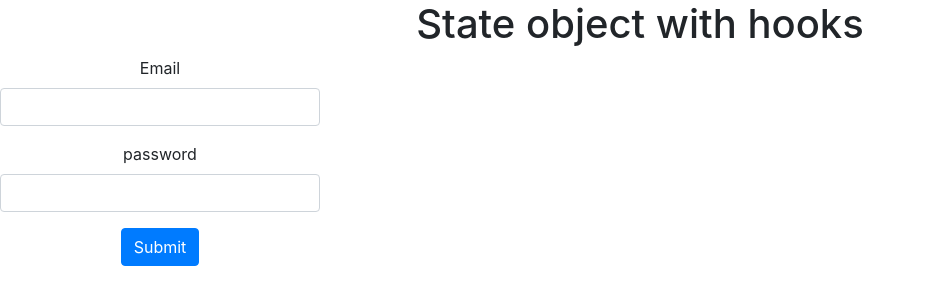
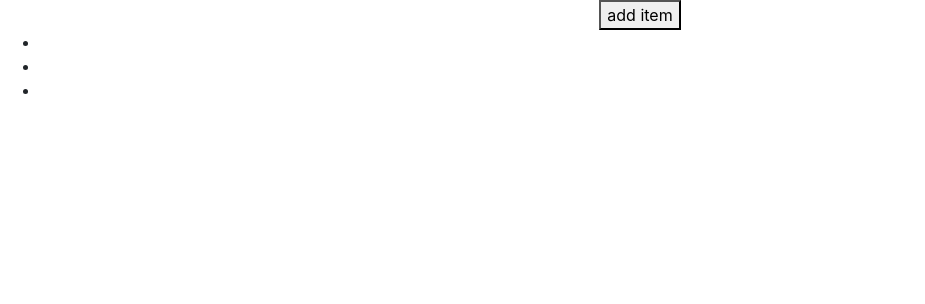
Before and after one commit to kiarieking/hello-world-react, a React (Create React App) app: page / in a window 1280 px wide. Shown: the top 304 px of the page, without its empty margins (0-925 px from the left). Built offline with nearby package versions, Linux system fonts and the light colour scheme.

Commit message:
hook with state array

```diff
--- a/src/App.js
+++ b/src/App.js
@@ -2,6 +2,7 @@
 import './App.css';
 
 import CounterHook from './Hooks/CounterHook';
+import HookArray from './Hooks/HookArray';
 import HookCounter from './Hooks/HookCounter';
 import HookPrevState from './Hooks/HookPrevState';
 import HooksStateObject from './Hooks/HooksStateObject';
@@ -14,7 +15,8 @@
       {/* <HookCounter/> */}
       {/* <HookPrevState/> */}
       {/* <HooksStateObject/> */}
-      <HookStateBootstrap/>
+      {/* <HookStateBootstrap/> */}
+      <HookArray/>
     </div>
   );
 }
--- /dev/null
+++ b/src/Hooks/HookArray.js
@@ -0,0 +1,28 @@
+import React, {useState} from 'react'
+
+function HookArray() {
+    const ino = [1,]
+    const [items, setItems]=useState([1,2,3])
+
+    const addItem=()=>{
+        setItems([...items,{
+            id:items.length,
+            value:Math.floor(Math.random()*10)+1
+        }])
+    }
+
+    return (
+        <div>
+            <button onClick={addItem}>add item</button>
+            <ul>
+                {   items.length?
+                    items.map(item=>(<li key={item.id}>{item.value}</li>)):
+                    null
+                }
+
+            </ul>
+        </div>
+    )
+}
+
+export default HookArray
--- a/src/Hooks/HookStateBootstrap.js
+++ b/src/Hooks/HookStateBootstrap.js
@@ -10,7 +10,7 @@
         let emailw = detail.email
         let passwordw = detail.password
         let detailw = emailw + " " + passwordw
-
+        alert(detailw)
     }
     return (
         <div>
```
